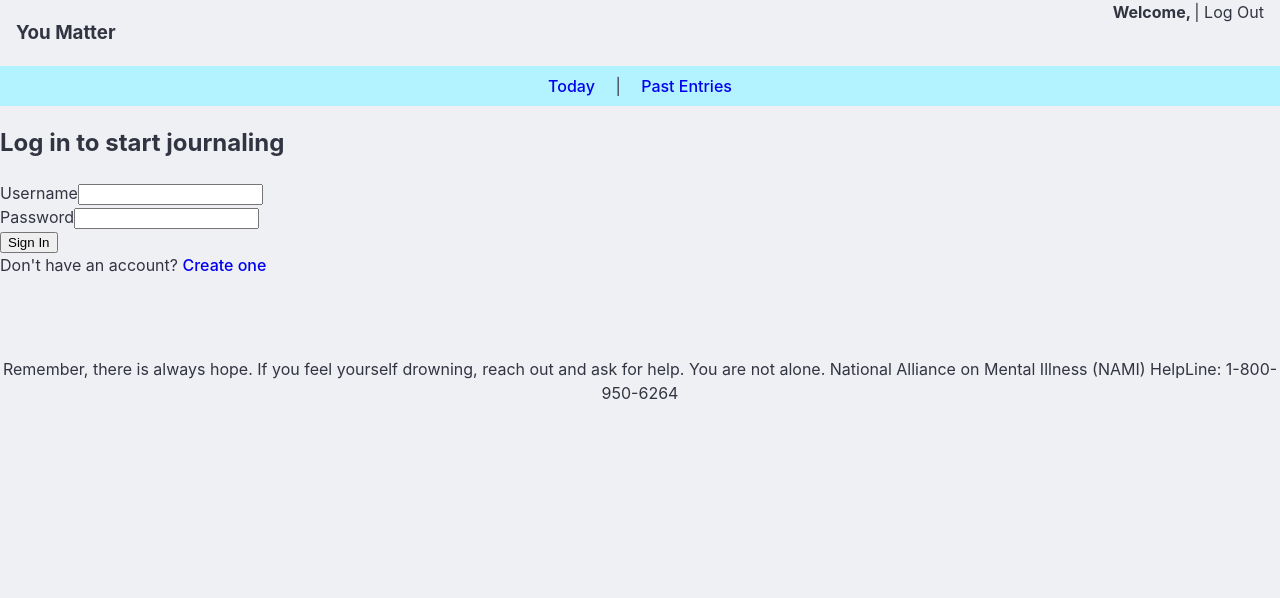
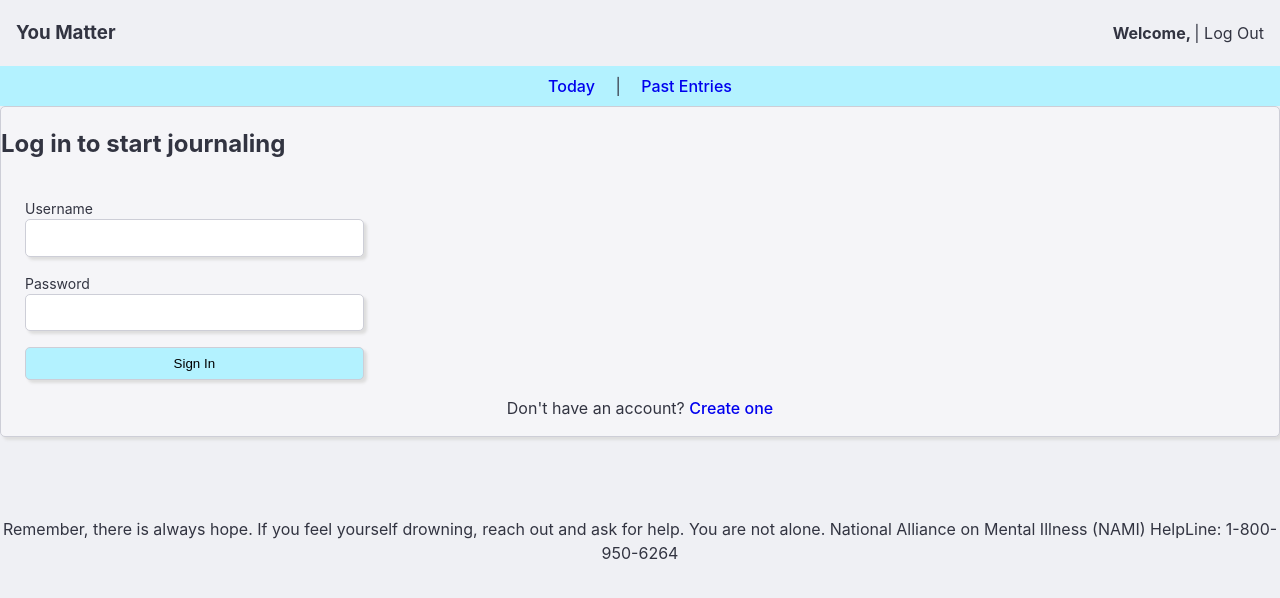
Before and after one commit to jase-d-ace/openai-ikigai-journaling, a React (Vite) app in the folder mental_health_frontend/: page /login in a window 1280 px wide. Shown: the top 598 px of the page. Built offline with nearby package versions, Linux system fonts and the light colour scheme; no server answers; sample sign-in values are in the browser's storage.

Commit message:
more desktop styles

```diff
--- a/mental_health_frontend/src/App.css
+++ b/mental_health_frontend/src/App.css
@@ -9,6 +9,104 @@
 .todays-entry {
     margin-left: 1em;
     margin-right: 1em;
+}
+
+.register {
+    border: 1px solid #CDCED7;
+    box-shadow: 3px 3px 3px #DdDdDd;
+    border-radius: 5px;
+    background: #F5F5F8;
+    display: flex;
+    flex-direction: column;
+
+    .register-form {
+        .register-field {
+            display: flex;
+            flex-direction: column;
+        }
+
+        .field {
+            display: flex;
+            flex-direction: column;
+            align-items: flex-start;
+            margin-left: 1.5em;
+            padding-bottom: 1em;
+
+            label {
+                font-size: 14px;
+            }
+        }
+        .register-text-input {
+            height: 2.5em;
+            border: 1px solid #CDCED7;
+            box-shadow: 3px 3px 3px #DdDdDd;
+            border-radius: 5px;
+            width: 25em;
+        }
+
+        .register-submit {
+            width: 25.4em;
+            height: 2.5em;
+            box-shadow: 3px 3px 3px #DdDdDd;
+            border: 1px solid #CDCED7;
+            background: #B3F2FF;
+            border-radius: 5px;
+        }
+    }
+
+    .login-link {
+        text-align: center;
+    }
+}
+
+.login {
+    border: 1px solid #CDCED7;
+    box-shadow: 3px 3px 3px #DdDdDd;
+    border-radius: 5px;
+    background: #F5F5F8;
+    display: flex;
+    flex-direction: column;
+
+    .register-link {
+        text-align: center;
+        margin-bottom: 1em;
+    }
+}
+
+.login-form {
+
+    .field {
+        display: flex;
+        flex-direction: column;
+        align-items: flex-start;
+        margin-left: 1.5em;
+        padding-bottom: 1em;
+
+        label {
+            font-size: 14px;
+        }
+    }
+
+    .username-field {
+        margin-top: 1em;
+    }
+
+    .login-text-input {
+        height: 2.5em;
+        border: 1px solid #CDCED7;
+        box-shadow: 3px 3px 3px #DdDdDd;
+        border-radius: 5px;
+        width: 25em;
+    }
+
+    .login-submit {
+        width: 25.4em;
+        height: 2.5em;
+        box-shadow: 3px 3px 3px #DdDdDd;
+        border: 1px solid #CDCED7;
+        background: #B3F2FF;
+        border-radius: 5px;
+    }
 }
 
 .journal-form {
@@ -134,6 +232,14 @@
 
     .entry-text {
         padding-top: 0.5em;
+    }
+}
+
+.user-info {
+    padding-top: 1.3em;
+
+    .logout {
+        cursor: pointer;
     }
 }
 
```
